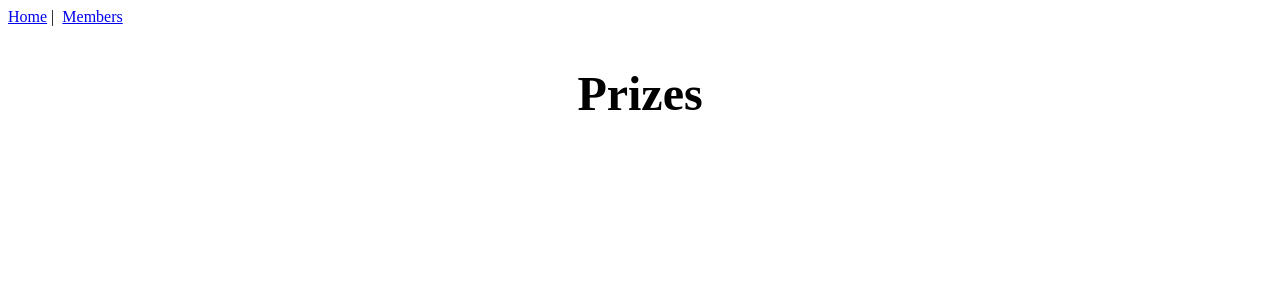
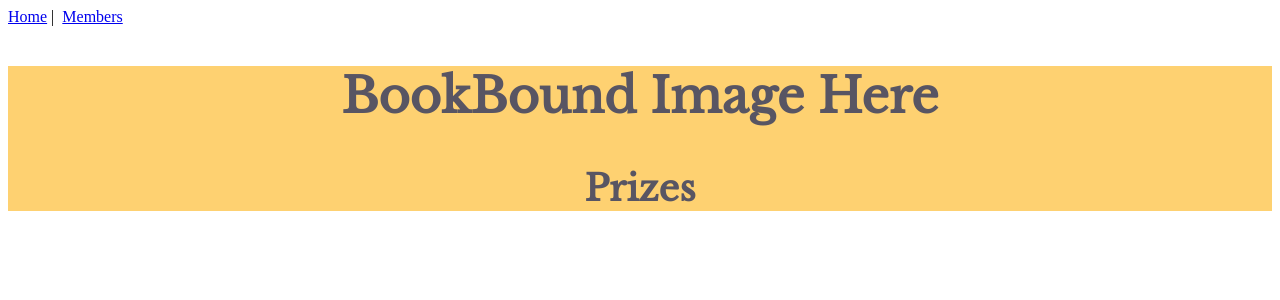
Before and after one commit to pratherb/TE-family-reading-final-capstone, a Vue app in the folder final-capstone/capstone/vue/: page /prizes in a window 1280 px wide. Shown: the top 300 px of the page. Built offline with nearby package versions, Linux system fonts and the light colour scheme.

Commit message:
Pushing to update

```diff
--- /dev/null
+++ b/final-capstone/capstone/vue/src/components/AddForm.vue
@@ -0,0 +1,73 @@
+<template>
+  <div>
+      <div id="add" class="text-center">
+    <form v-on:submit.prevent="addForm">
+      <h1>Add Family Member</h1>
+      <div role="alert" v-if="addErrors">
+        {{ addErrorMsg }}
+      </div>
+      <div class="form-input-group">
+        <label for="username">Username</label>
+        <input type="text" id="username" v-model="user.username" required />
+      </div>
+      <div class="form-input-group">
+        <label for="password">Password</label>
+        <input type="password" id="password" v-model="user.password" required />
+      </div>
+      <div class="form-input-group">
+        <label for="firstname">First Name</label>
+        <input type="text" id="firstname" v-model="user.firstName" required />
+      </div>
+      <div class="form-input-group">
+        <label for="lastname">Last Name</label>
+        <input type="text" id="lastname" v-model="user.lastName" required />
+      </div>
+      <button type="submit">Create Family Member</button>
+    </form>
+  </div>
+  </div>
+</template>
+
+<script>
+import userService from '../services/UserService';
+
+export default {
+  name: 'addform',
+  data() {
+    return {
+      user: {
+        username: '',
+        password: '',
+        firstName: '',
+        lastName: '',
+        role: 'user',
+      },
+      registrationErrors: false,
+      registrationErrorMsg: 'There were problems registering this user.',
+    }
+  },
+  methods: {
+      addForm() {
+          const newMember = {
+              username: this.user.username,
+              password: this.user.password,
+              firstName: this.user.firstName,
+              lastName: this.user.lastName
+          };
+          if (this.username != '') {
+              userService
+                .add(newMember)
+                .then((response) => {
+                    if (response.status === 201) {
+                        this.$router.push(`/user/${newMember.username}`);
+                    }
+                })
+          }
+      }
+  }
+}
+</script>
+
+<style>
+
+</style>
--- a/final-capstone/capstone/vue/src/router/index.js
+++ b/final-capstone/capstone/vue/src/router/index.js
@@ -11,6 +11,7 @@ import Prizes from '../views/Prizes.vue'
 import Reading from '../views/Reading.vue'
 import Log from '../views/Log.vue'
 import UserProfile from '../views/UserProfile.vue'
+import AddMember from '../views/AddMember.vue'
 
 Vue.use(Router)
 
@@ -89,6 +90,11 @@ const router = new Router({
       name: "userprofile",
       component: UserProfile
     },
+    {
+      path: "/addmember",
+      name: "addmember",
+      component: AddMember
+    }
   ]
 })
 
--- /dev/null
+++ b/final-capstone/capstone/vue/src/services/UserService.js
@@ -0,0 +1,17 @@
+import axios from 'axios';
+
+const http = axios.create({
+  baseURL: "http://localhost/"
+});
+
+export default {
+
+    add(user) {
+      return axios.post('/user', user)
+    },
+
+    update(user) {
+      return http.put(`/user/${user.username}`, user);
+    }
+
+  }
--- /dev/null
+++ b/final-capstone/capstone/vue/src/views/AddMember.vue
@@ -0,0 +1,20 @@
+<template>
+  <div>
+      <h1>Add New Member</h1>
+      <add-form />
+  </div>
+</template>
+
+<script>
+import addForm from "../components/AddForm";
+
+export default {
+    components: {
+        addForm
+    }
+}
+</script>
+
+<style>
+
+</style>
--- a/final-capstone/capstone/vue/src/views/FamilySettings.vue
+++ b/final-capstone/capstone/vue/src/views/FamilySettings.vue
@@ -1,7 +1,7 @@
 <template>
   <div class="family-settings">
     <h2 name='image'>BookBound Image Here</h2>
-      <h3 name='head'>Family Settings</h3>
+    <h3 name='head'>Family Settings</h3>
   </div>
 </template>
 
--- a/final-capstone/capstone/vue/src/views/Members.vue
+++ b/final-capstone/capstone/vue/src/views/Members.vue
@@ -1,5 +1,8 @@
 <template>
   <div class="members">
+      <div class="loading" v-if="isLoading">
+          <img src="../assets/book_pages_opening.gif" />
+      </div>
       <h2>BookBound Image Here</h2>
       <div id="nav">
           <router-link v-bind:to="{ name: 'reading' }"> Reading </router-link>
@@ -7,6 +10,11 @@
           <router-link v-bind:to="{ name: 'settings' }"> Settings </router-link>
       </div>
       <h3 id="member-heading">Family Members</h3>
+      <div class="button">
+          <router-link to="/addmember">
+          <button>Add Family Member</button>
+          </router-link>
+      </div>
        <ul v-for="member in filteredMembers" v-bind:key="member.name">
           <li>
               {{ member.name }}
@@ -16,10 +24,17 @@
 </template>
 
 <script>
+
+
 export default {
     name: "members",
+    components: {
+
+    },
     data() {
         return {
+            isLoading: true,
+            errorMsg: "",
             filterText: '',
             members: [
                 {
--- a/final-capstone/capstone/vue/src/views/Prizes.vue
+++ b/final-capstone/capstone/vue/src/views/Prizes.vue
@@ -1,15 +1,39 @@
 <template>
-  <div>
-      <h2>Prizes</h2>
+  <div class="prizes">
+    <h2 name='image'>BookBound Image Here</h2>
+      <h3>Prizes</h3>
   </div>
 </template>
 
 <script>
 export default {
+  name: 'prizes'
 
 }
 </script>
 
 <style>
+@import url("https://fonts.googleapis.com/css2?family=Libre+Baskerville&display=swap%27");
+
+.prizes {
+    background: rgb(254, 209, 113);
+    color: rgb(88, 85, 99);
+    font-family: 'Libre Baskerville';
+    text-align: center;
+}
+
+h2 {
+    text-align: center;
+    font-size: 48px;
+}
+
+h3 {
+    font-size: 36px;
+}
+
+li {
+    list-style-type: none;
+    text-align: center;
+}
 
 </style>
--- a/final-capstone/capstone/vue/src/views/Reading.vue
+++ b/final-capstone/capstone/vue/src/views/Reading.vue
@@ -1,15 +1,35 @@
 <template>
-  <div>
-      <h2>Reading</h2>
+  <div class="reading">
+    <h2 name='image'>BookBound Image Here</h2>
+    <h3>Reading</h3>
   </div>
 </template>
 
 <script>
 export default {
+  name: 'reading',
 
 }
 </script>
 
 <style>
 
+@import url("https://fonts.googleapis.com/css2?family=Libre+Baskerville&display=swap%27");
+
+.reading {
+    background: rgb(254, 209, 113);
+    color: rgb(88, 85, 99);
+    font-family: 'Libre Baskerville';
+    text-align: center;
+}
+
+h2 {
+    text-align: center;
+    font-size: 48px;
+}
+
+h3 {
+    font-size: 36px;
+}
+
 </style>
```
Also changed, not shown: final-capstone/capstone/vue/src/assets/book_pages_opening.gif (added).
